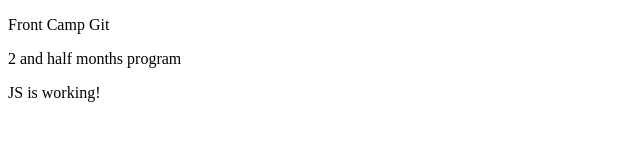
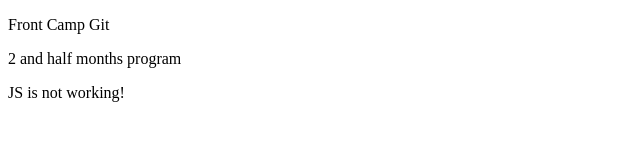
Before and after one commit to NJaryal/Core-JavaScript, a plain HTML site: page index.html in a window 1280 px wide. Shown: the full height of the page, 0-640 px from the left. Drawn offline with Linux system fonts and the light colour scheme.

Commit message:
Not Working

```diff
--- a/index.html
+++ b/index.html
@@ -11,7 +11,7 @@
 <body>
     <p>Front Camp Git</p>
     <span>2 and half months program</span>
-    <p>JS is working!</p>
+    <p>JS is not working!</p>
 </body>
 
 </html>
```
